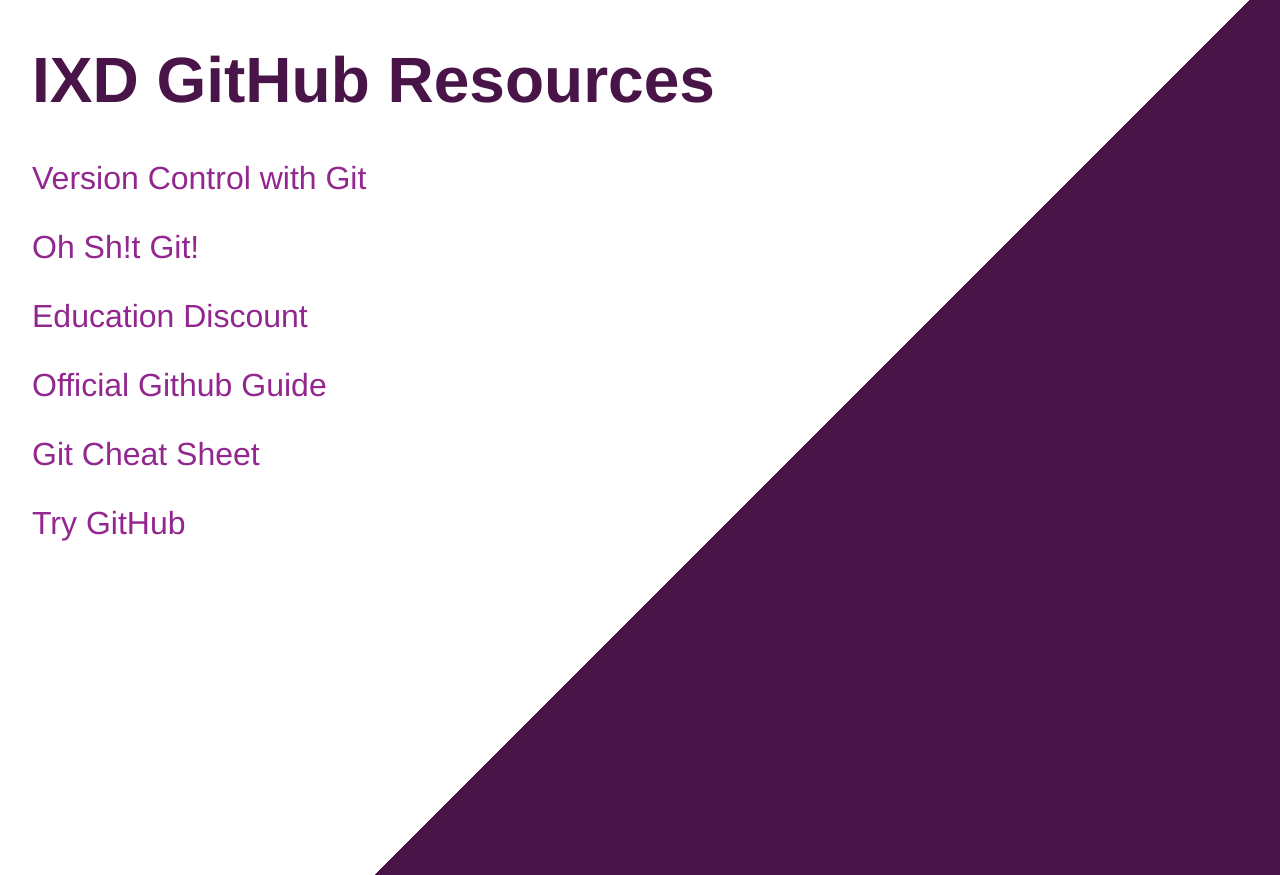
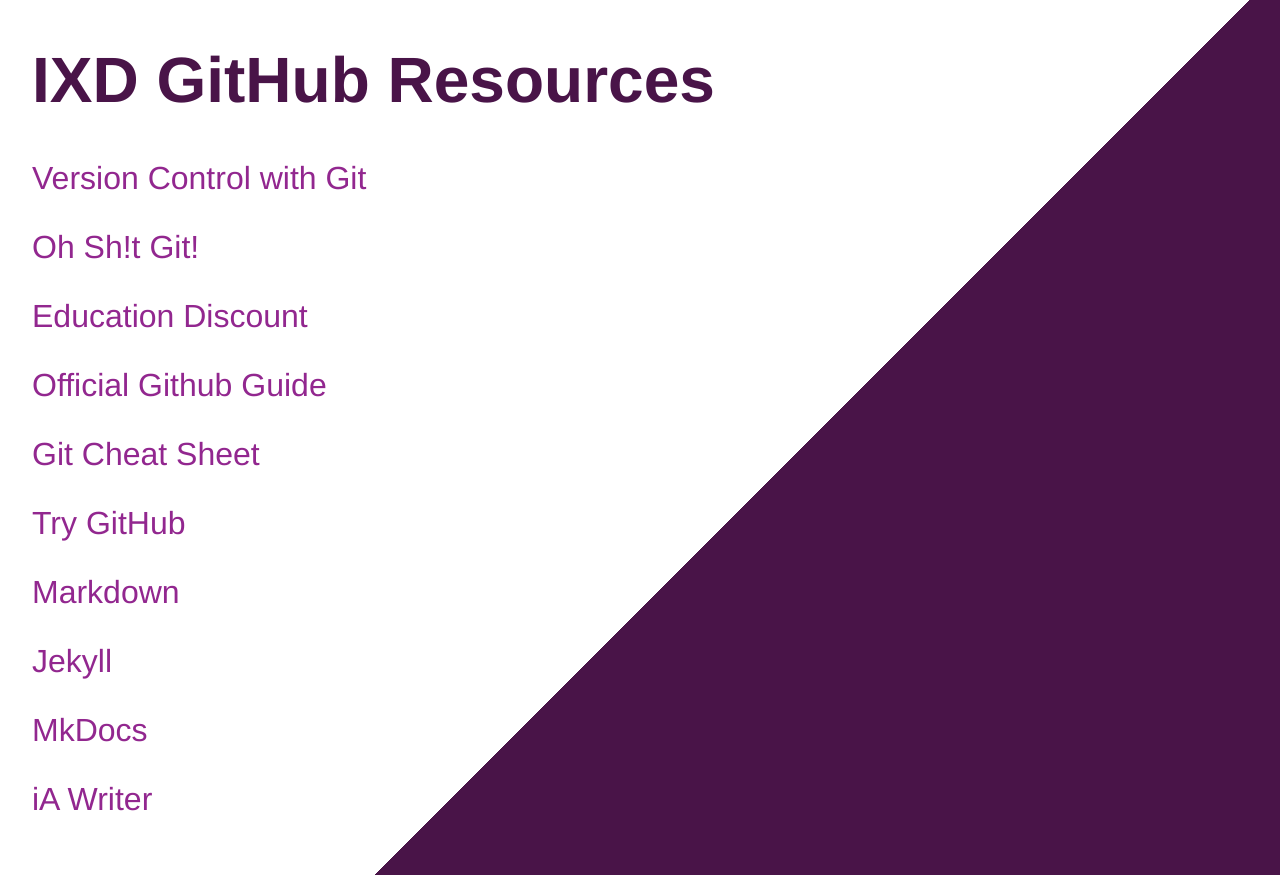
Before and after one commit to ryanwprice/ixd-github, a plain HTML site: page index.html in a window 1280 px wide. Drawn offline with Linux system fonts and the light colour scheme.

Commit message:
readme update

```diff
--- a/css/style.css
+++ b/css/style.css
@@ -1,7 +1,7 @@
 body{
     margin:2em;
     padding:0;
-    height: 100vh;
+    min-height: 100vh;
     background: linear-gradient(135deg, #ffffff 58%,#491448 58%);
     font-family: Gotham, Helvetica, sans-serif;
 }
--- a/index.html
+++ b/index.html
@@ -16,6 +16,10 @@
         <li><a href="https://guides.github.com/activities/hello-world/">Official Github Guide</a></li>
         <li><a href="https://services.github.com/on-demand/downloads/github-git-cheat-sheet.pdf">Git Cheat Sheet</a></li>
         <li><a href="https://try.github.io">Try GitHub</a></li>
+        <li><a href="https://daringfireball.net/projects/markdown/syntax">Markdown</a></li>
+        <li><a href="https://jekyllrb.com/">Jekyll</a></li>
+        <li><a href="http://www.mkdocs.org/">MkDocs</a></li>
+        <li><a href="https://ia.net/writer/">iA Writer</a></li>
     </ul>
 
 
```
Also changed, not shown: 1 other file.
